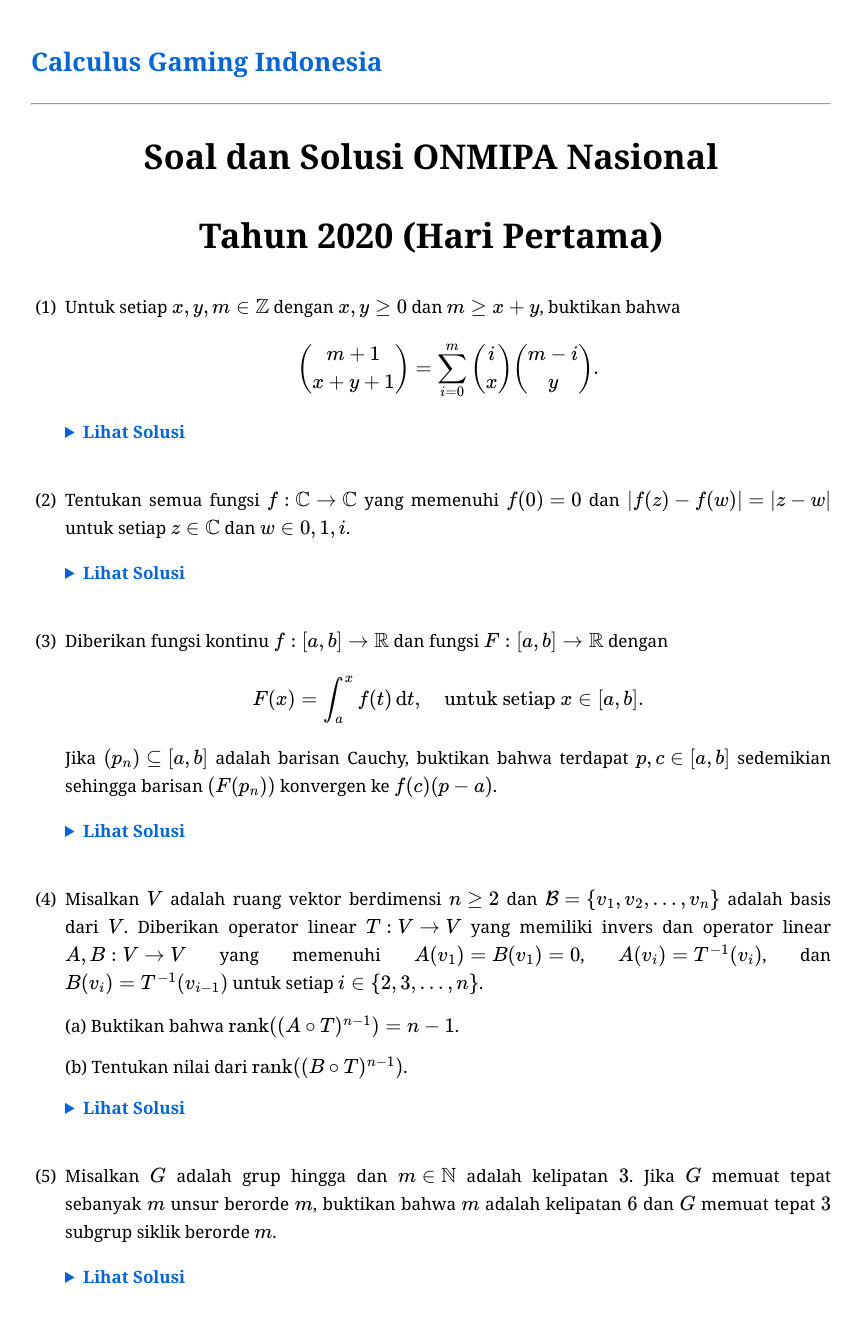
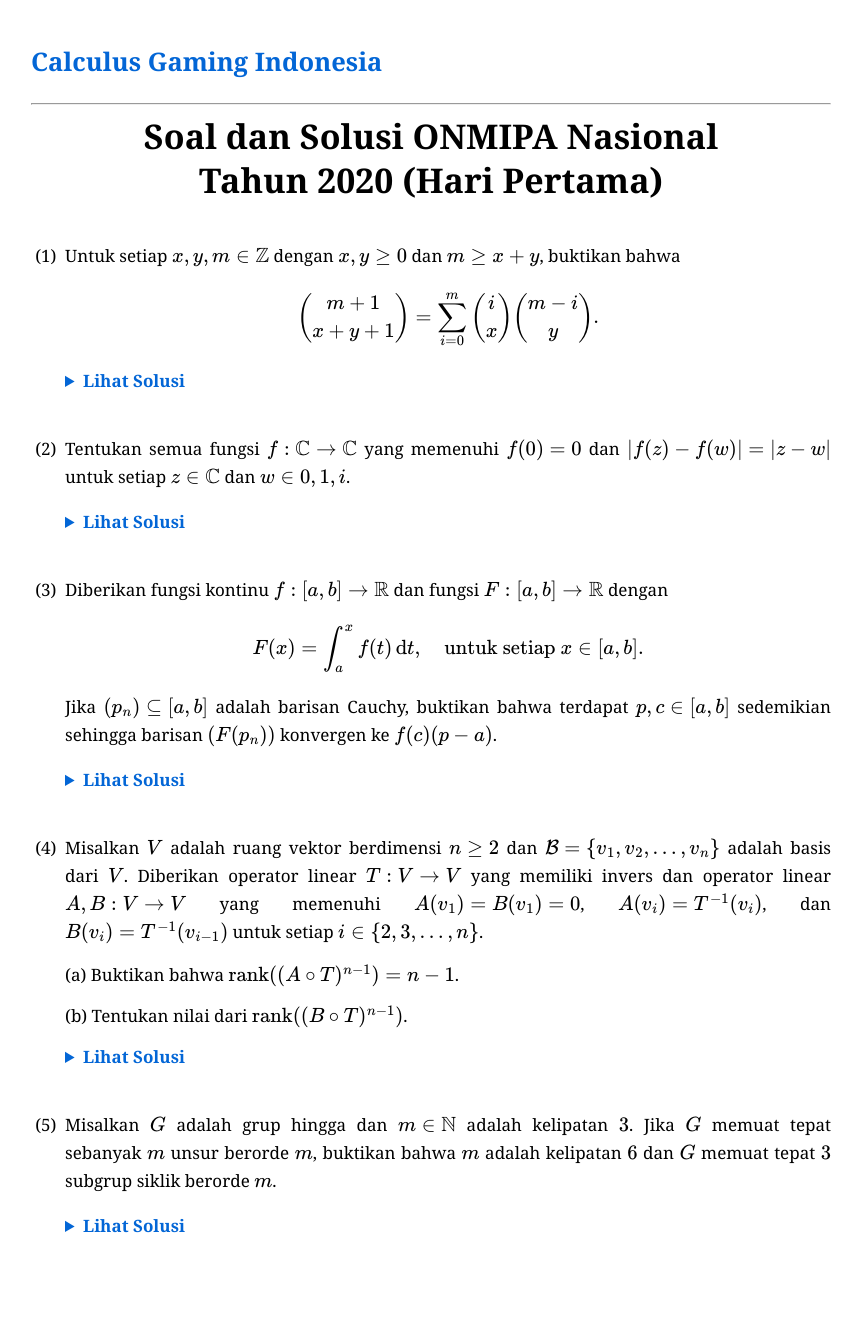
Before and after one commit to calculusgamingindonesia/calculusgamingindonesia.github.io, a Jekyll site: the page built from _posts/2026-06-29-knmipa-nas-20-1.md, in a window 1280 px wide. Shown: the whole page, without its empty margins (209-1071 px from the left). Built offline with Jekyll 4.4.1, drawn with Linux system fonts in a browser that asks for light colours; some web fonts are replaced; after the commit the page ends 1290 px from its top, so only the background shows below that.

Commit message:
Update 2026-06-29-knmipa-nas-20-1.md

```diff
--- a/_posts/2026-06-29-knmipa-nas-20-1.md
+++ b/_posts/2026-06-29-knmipa-nas-20-1.md
@@ -6,9 +6,11 @@
 urutan: 9
 ---
 
-<div style="text-align: center; margin-bottom: 30px;">
-    <h1 style="margin-bottom: 0;">Soal dan Solusi ONMIPA Nasional</h1>
-    <h1 style="margin-up: 0;">Tahun 2020 (Hari Pertama)</h1>
+<div style="text-align: center; margin-bottom: 40px;">
+    <h1 style="margin: 0; line-height: 1.3;">
+        Soal dan Solusi ONMIPA Nasional <br>
+        Tahun 2020 (Hari Pertama)
+    </h1>
 </div>
 
 1. Untuk setiap $x, y, m\in\mathbb{Z}$ dengan $x, y\geq0$ dan $m\geq x+y$, buktikan bahwa
```
